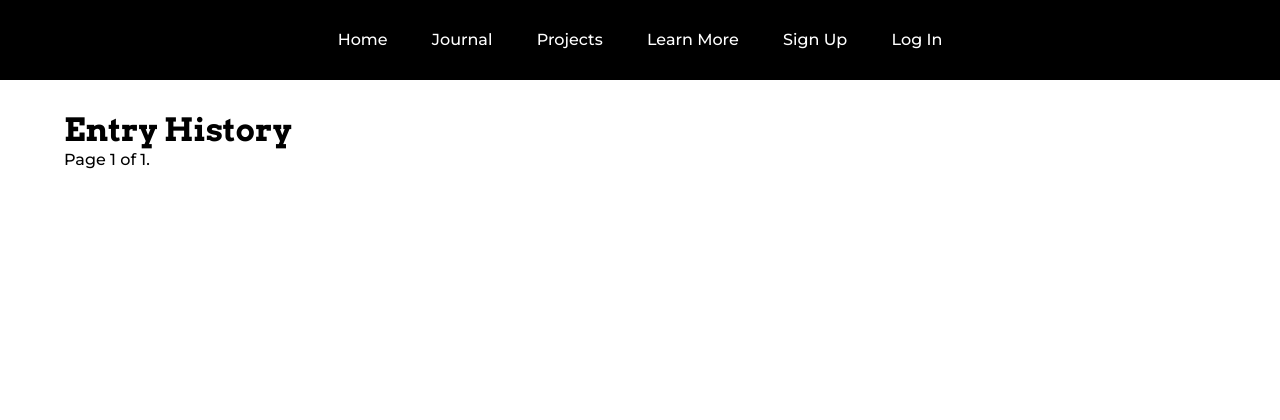
After one commit to whcampbell/Portfolio, a Django app: page /journal/entry-list in a window 1280 px wide. The commit adds this page. Shown: the top 420 px of the page. Run offline with Django 4.2, Linux system fonts and the light colour scheme; data that the repository does not hold is empty.

Commit message:
Journal Commenting

```diff
--- a/Portfolio/Portfolio/static/base_styles.css
+++ b/Portfolio/Portfolio/static/base_styles.css
@@ -31,6 +31,10 @@ footer p {
     width:70%;
     margin-left:auto;
     margin-right:auto;
+}
+
+textarea {
+    display:block;
 }
 
 .navbar {
@@ -72,3 +76,8 @@ footer p {
 .content p {
     margin-bottom:30px;
 }
+
+.step-links,
+.step-links a {
+    font-family: 'Montserrat', sans-serif;
+}
--- /dev/null
+++ b/Portfolio/journal/forms.py
@@ -0,0 +1,4 @@
+from django import forms
+
+class CommentForm(forms.Form) :
+    body = forms.CharField(max_length=512, required=True, widget=forms.Textarea, label='Write a Comment')
--- /dev/null
+++ b/Portfolio/journal/templates/journal/entry_list.html
@@ -0,0 +1,33 @@
+{% extends 'base.html' %}
+
+{% block header %}Entry History{% endblock %}
+
+{% block content %}
+{% for entry in page_obj %}
+    <div class='entry-block'>
+        <h3>
+            <a href="{% url 'journal:entry' pk=entry.pk %}">{{ entry.title }}</a>
+        </h3>
+        <p>{{ entry.post_time }}</p>
+        <p>{{ entry.body|truncatewords:10 }}</p>
+    </div>
+{% endfor %}
+
+<div class="pagination">
+    <span class="step-links">
+        {% if page_obj.has_previous %}
+            <a href="?page=1">&laquo; first</a>
+            <a href="?page={{ page_obj.previous_page_number }}">previous</a>
+        {% endif %}
+
+        <span class="current">
+            Page {{ page_obj.number }} of {{ page_obj.paginator.num_pages }}.
+        </span>
+
+        {% if page_obj.has_next %}
+            <a href="?page={{ page_obj.next_page_number }}">next</a>
+            <a href="?page={{ page_obj.paginator.num_pages }}">last &raquo;</a>
+        {% endif %}
+    </span>
+</div>
+{% endblock content %}
--- a/Portfolio/journal/templates/journal/index.html
+++ b/Portfolio/journal/templates/journal/index.html
@@ -16,14 +16,14 @@
         Django, and even making art.
     </p>
     <p>
-        See the full list of entries <a href="dummy">here</a>
+        See the full list of entries <a href="{% url 'journal:entry-list' %}">here</a>
     </p>
     <div class='entry-block'>
         <h3>
             <a href="{% url 'journal:entry' pk=entry.pk %}">{{ entry.title }}</a>
         </h3>
         <p>{{ entry.post_time }}</p>
-        <p>{{ entry.body|truncatewords:10 }}</p>
+        <p>{{ entry.body|truncatewords:50 }}</p>
     </div>
 
 {% endblock content %}
--- a/Portfolio/journal/urls.py
+++ b/Portfolio/journal/urls.py
@@ -4,5 +4,6 @@ from . import views
 app_name='journal'
 urlpatterns = [
     path('', views.index, name='index'),
-    path('entry/<int:pk>', views.entry_detail, name='entry'),
+    path('entry-list', views.EntryList.as_view(), name='entry-list'),
+    path('entry/<int:pk>', views.EntryDetail.as_view(), name='entry'),
 ]
--- a/Portfolio/journal/views.py
+++ b/Portfolio/journal/views.py
@@ -1,17 +1,51 @@
 from django.shortcuts import render
 from django.views.generic import ListView
-from .models import Entry
+from django.views import View
+from .models import Entry, Comment
+from .forms import CommentForm
 
 class EntryList(ListView) :
     model = Entry
     paginate_by = 4
 
+class EntryDetail(View) :
+    template_name = 'journal/entry.html'
+    form_class = CommentForm
+
+    def get(self, request, pk) :
+        entry = Entry.objects.get(pk=pk)
+        form = self.form_class()
+        context = {
+            'entry':entry,
+            'form':form,
+        }
+        return render(request, self.template_name, context)
+
+    def post(self, request, pk) :
+        entry = Entry.objects.get(pk=pk)
+        form = self.form_class(request.POST)
+        if (form.is_valid()) :
+            body = form.cleaned_data['body']
+            Comment.objects.create(
+                user = request.user,
+                entry = entry,
+                body = body,
+            )
+            form = self.form_class
+        else :
+            form.add_error('body', 'Comment not valid, somehow')
+
+        context = {
+            'entry':entry,
+            'form':form,
+        }
+        return render(request, self.template_name, context)
+
+
+
 def index(request) :
     entry = Entry.objects.first()
     return render(request, 'journal/index.html', {'entry':entry})
 
-def entry_detail(request, pk) :
-    entry = Entry.objects.get(pk=pk)
-    return render(request, 'journal/entry.html', {'entry':entry})
 
 # Create your views here.
```
Also changed, not shown: Portfolio/journal/templates/journal/entry.html (+14 -2 lines), 1 other file.
